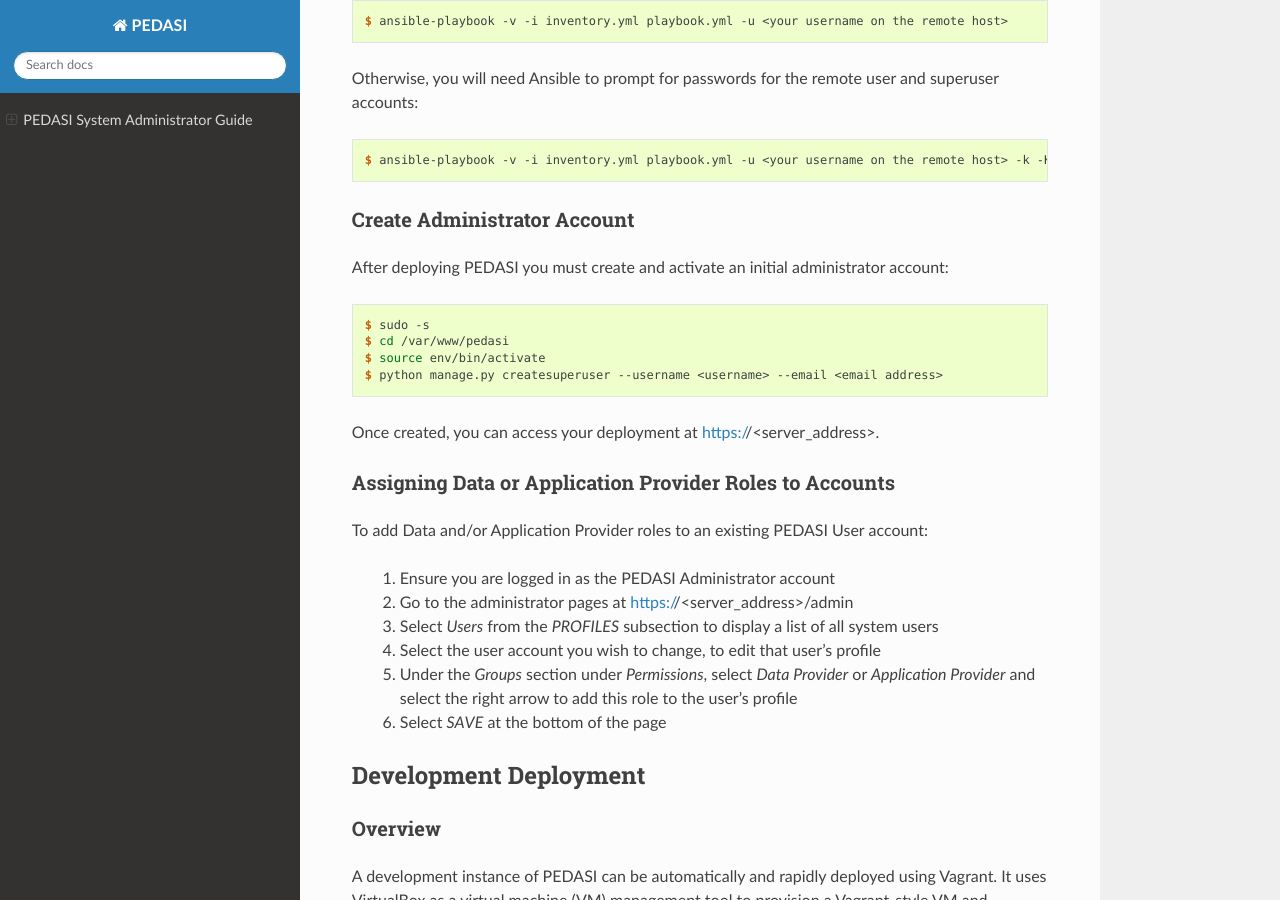
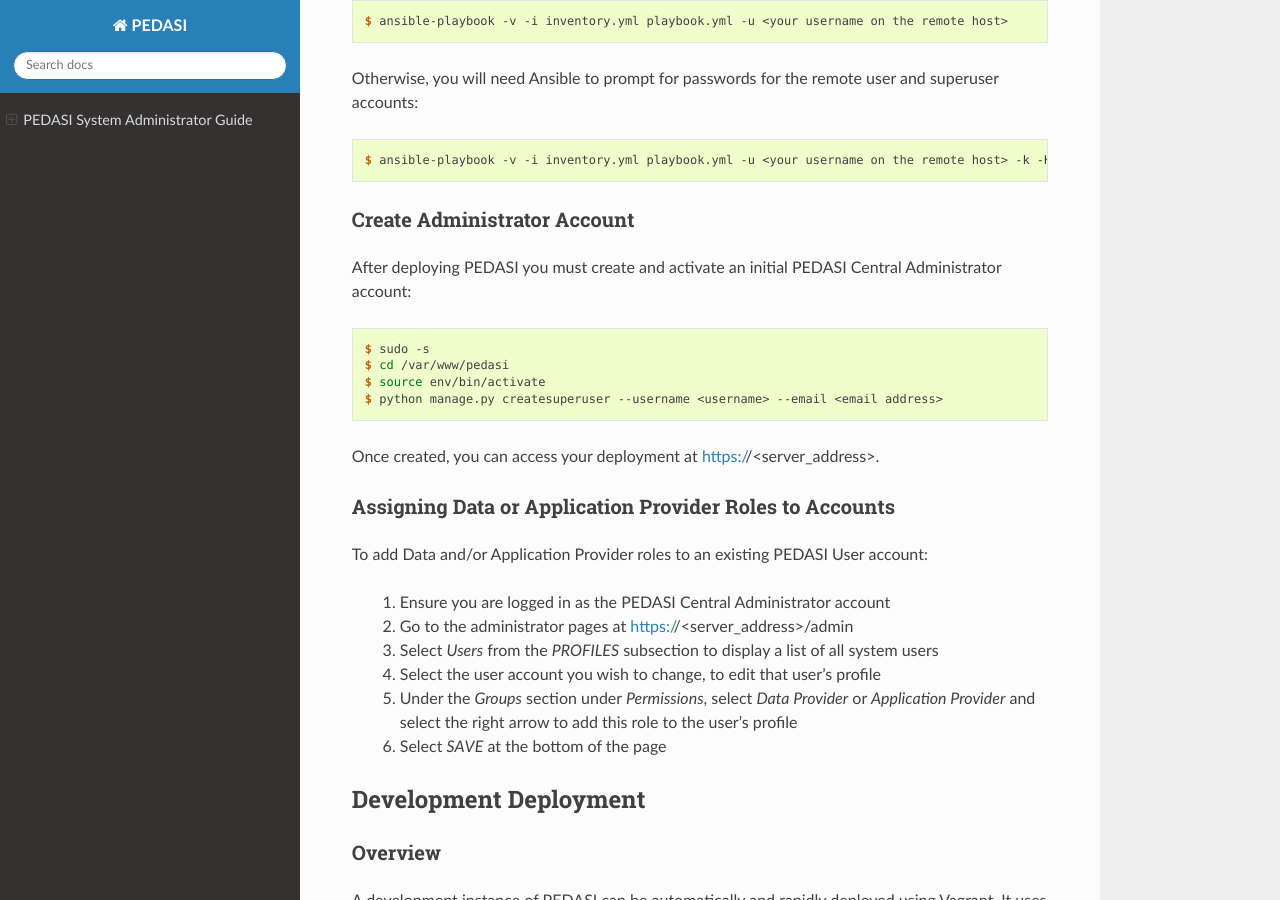
Before and after one commit to tiferrei/PEDASI, a Sphinx documentation site: the page built from docs/source/guide_administrator.rst, in a window 1280 px wide and 900 px high, scrolled down 2016 px. Built offline with Sphinx 7.4.7 and the Read the Docs theme 2.0.0, drawn with Linux system fonts in a browser that asks for light colours; the version number could not be read and is left out; some of the changed text lies outside the part shown.

Commit message:
Homogenise use of admin terminology

```diff
--- a/docs/source/guide_administrator.rst
+++ b/docs/source/guide_administrator.rst
@@ -14,7 +14,7 @@
 Purpose
 -------
 
-This guide is for System Administrators wishing to deploy a PEDASI instance, either for production or locally for development.
+This guide is for system administrators wishing to deploy a PEDASI instance, either for production or locally for development.
 
 
 Production Deployment
@@ -104,7 +104,7 @@
 Create Administrator Account
 ^^^^^^^^^^^^^^^^^^^^^^^^^^^^
 
-After deploying PEDASI you must create and activate an initial administrator account:
+After deploying PEDASI you must create and activate an initial PEDASI Central Administrator account:
 
 .. code-block:: console
 
@@ -121,7 +121,7 @@
 
 To add Data and/or Application Provider roles to an existing PEDASI User account:
 
- 1. Ensure you are logged in as the PEDASI Administrator account
+ 1. Ensure you are logged in as the PEDASI Central Administrator account
  2. Go to the administrator pages at https://<server_address>/admin
  3. Select *Users* from the *PROFILES* subsection to display a list of all system users
  4. Select the user account you wish to change, to edit that user's profile
```
Also changed, not shown: other parts of docs/source/guide_administrator.rst (+1 -2 lines).
